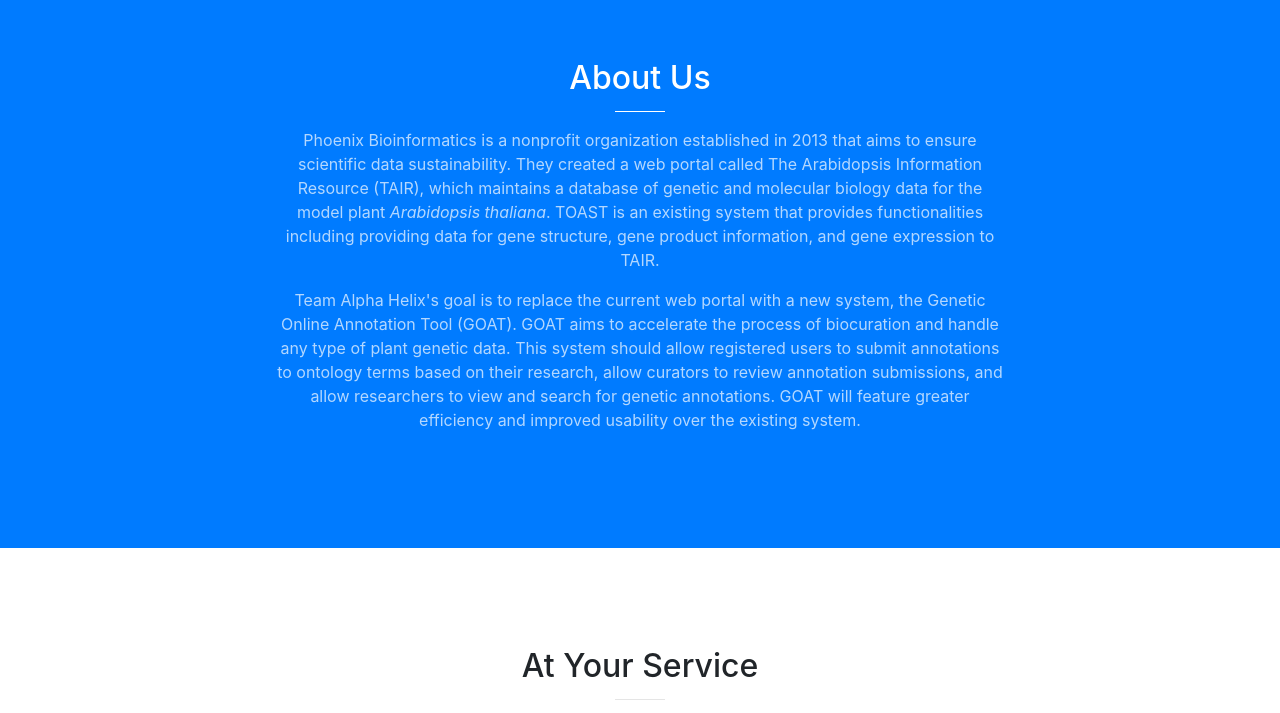
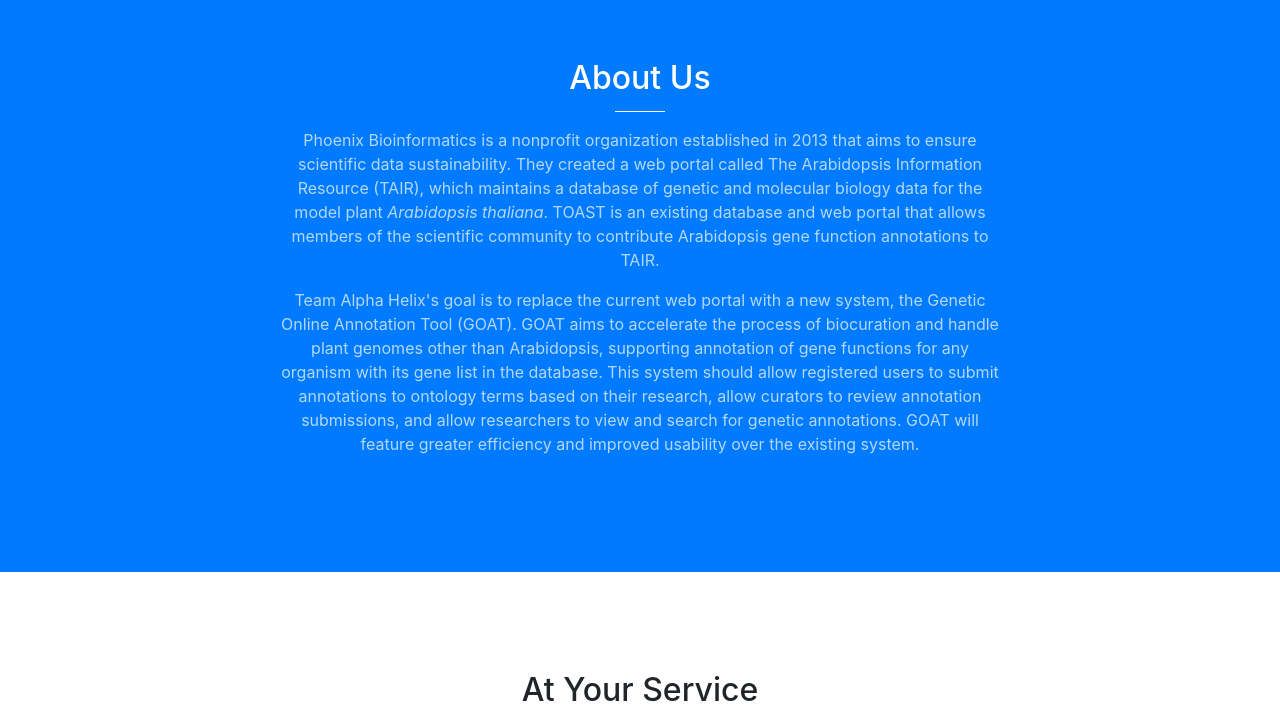
Before and after one commit to bgrawi/alphahelixsite, a website with bundled scripts: page index.html in a window 1280 px wide. Shown: the part 840-1553 px from the top of the page. Built offline with nearby package versions, Linux system fonts and the light colour scheme.

Commit message:
Clarify further on sections of the synopsis

```diff
--- a/index.html
+++ b/index.html
@@ -71,8 +71,8 @@
           <div class="col-lg-8 mx-auto text-center">
             <h2 class="section-heading text-white">About Us</h2>
             <hr class="light">
-	    <p class="text-faded">Phoenix Bioinformatics is a nonprofit organization established in 2013 that aims to ensure scientific data sustainability. They created a web portal called The Arabidopsis Information Resource (TAIR), which maintains a database of genetic and molecular biology data for the model plant <em>Arabidopsis thaliana</em>. TOAST is an existing system that provides functionalities including providing data for gene structure, gene product information, and gene expression to TAIR.</p>
-	    <p class="text-faded">Team Alpha Helix's goal is to replace the current web portal with a new system, the Genetic Online Annotation Tool (GOAT). GOAT aims to accelerate the process of biocuration and handle any type of plant genetic data. This system should allow registered users to submit annotations to ontology terms based on their research, allow curators to review annotation submissions, and allow researchers to view and search for genetic annotations. GOAT will feature greater efficiency and improved usability over the existing system.</p>
+	    <p class="text-faded">Phoenix Bioinformatics is a nonprofit organization established in 2013 that aims to ensure scientific data sustainability. They created a web portal called The Arabidopsis Information Resource (TAIR), which maintains a database of genetic and molecular biology data for the model plant <em>Arabidopsis thaliana</em>. TOAST is an existing database and web portal that allows members of the scientific community to contribute Arabidopsis gene function annotations to TAIR.</p>
+	    <p class="text-faded">Team Alpha Helix's goal is to replace the current web portal with a new system, the Genetic Online Annotation Tool (GOAT). GOAT aims to accelerate the process of biocuration and handle plant genomes other than Arabidopsis, supporting annotation of gene functions for any organism with its gene list in the database. This system should allow registered users to submit annotations to ontology terms based on their research, allow curators to review annotation submissions, and allow researchers to view and search for genetic annotations. GOAT will feature greater efficiency and improved usability over the existing system.</p>
             <!--<a class="btn btn-default btn-xl js-scroll-trigger" href="#services">Get Started!</a>-->
           </div>
         </div>
```
